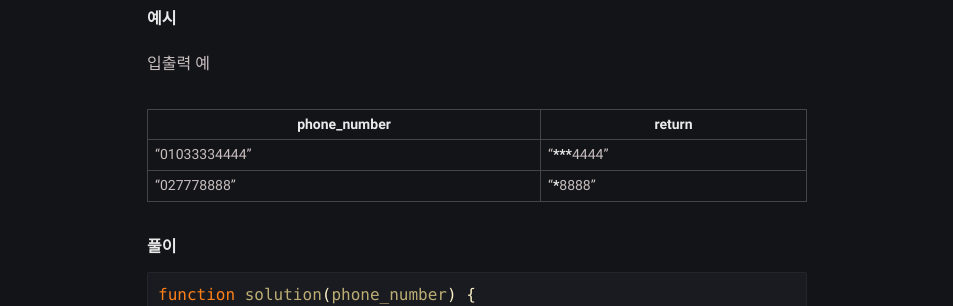
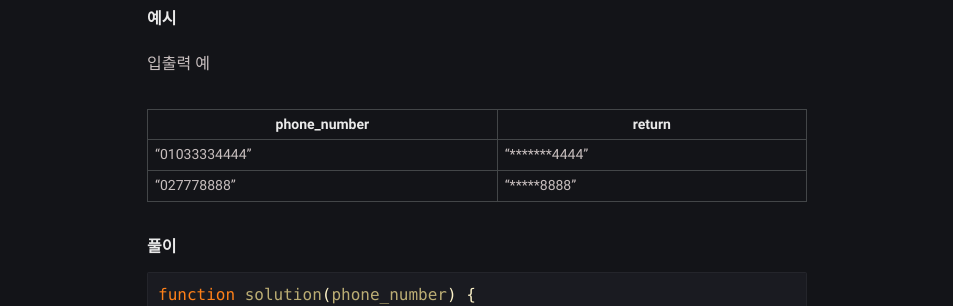
Before and after one commit to LeeJams/LeeJams.github.io, a Jekyll site: the page built from _posts/programmers/lv1/2022-02-24-핸드폰-번호-가리기.md, in a window 1280 px wide. Shown: the part 802-1108 px from the top of the page, without its empty margins (163-1116 px from the left). Built offline with Jekyll 4.4.1, drawn with Linux system fonts in a browser that asks for light colours; comment, search, counter and statistics services are not loaded.

Commit message:
오타수정

```diff
--- a/_posts/programmers/lv1/2022-02-24-핸드폰-번호-가리기.md
+++ b/_posts/programmers/lv1/2022-02-24-핸드폰-번호-가리기.md
@@ -23,8 +23,8 @@ tags: [JAVASCRIPT, PROGRAMMERS, LV1]
 
 | phone_number  | return           |
 | ------------- | ---------------- |
-| "01033334444" | "**\*\*\***4444" |
-| "027778888"   | "**\***8888"     |
+| "01033334444" | "*\*\*\*\***4444" |
+| "027778888"   | "*\*\***8888"     |
 
 ##### 풀이
 
```
